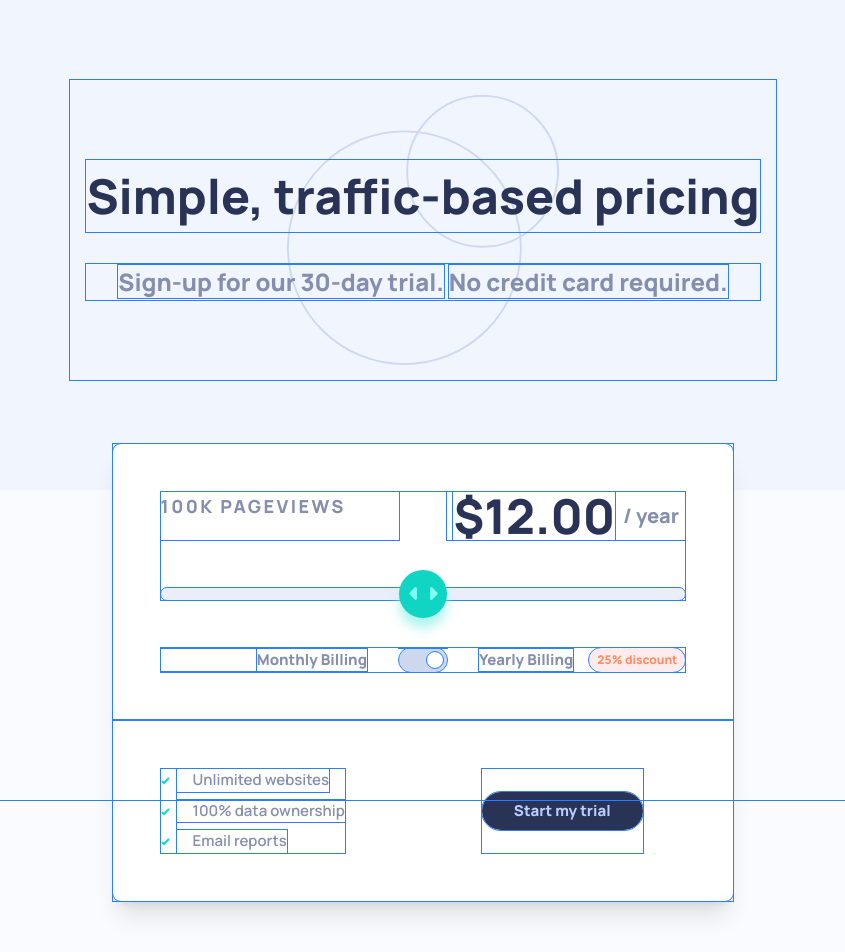
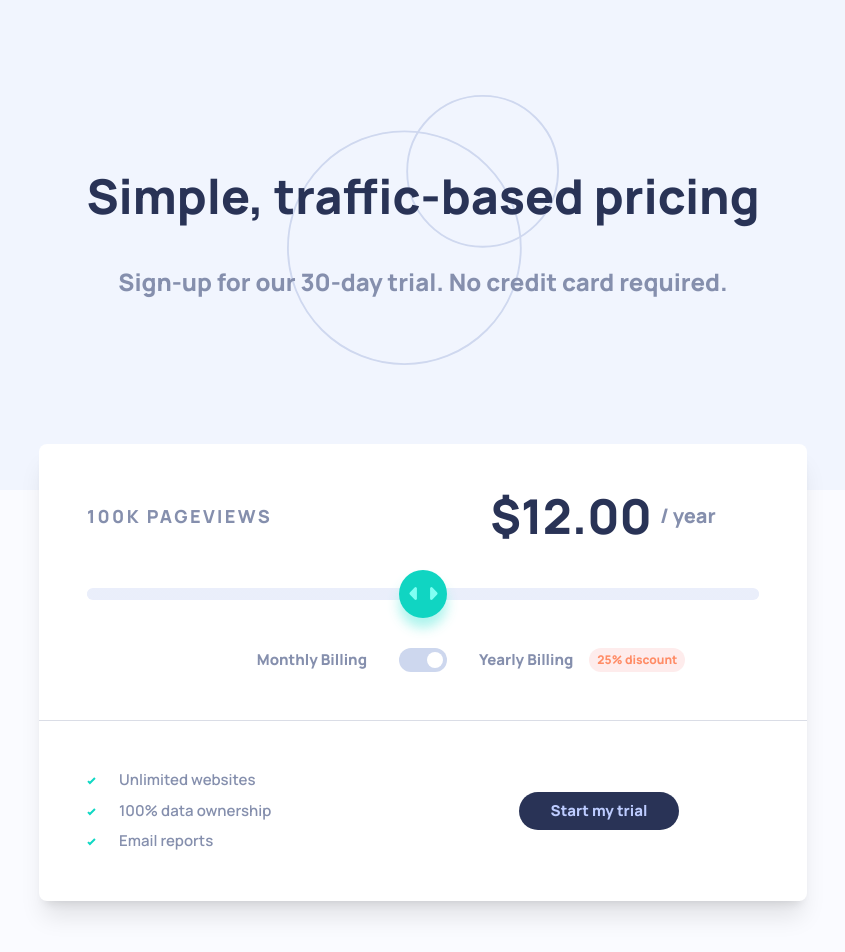
Before and after one commit to lilKriT/fem-interactive-pricing-component, a Next.js app: page / in a window 1280 px wide. Shown: the top 952 px of the page, without its empty margins (217-1062 px from the left). Built offline with nearby package versions, Linux system fonts and the light colour scheme.

Commit message:
Minor fixes.

```diff
--- a/app/_components/PricingCalculator.tsx
+++ b/app/_components/PricingCalculator.tsx
@@ -13,7 +13,7 @@ const PricingCalculator = () => {
   return (
     <div className="flex flex-col justify-center items-center gap-12 p-12">
       {/* Top Row */}
-      <div className="w-full grid grid-cols-1 justify-items-center gap-12 md:grid-cols-2 md:justify-items-stretch">
+      <div className="w-full grid grid-cols-1 justify-items-center gap-12 md:grid-cols-2 md:justify-items-stretch items-center">
         <p className="uppercase font-extrabold tracking-[.15rem] text-lg">
           {formatViews(pricingTiers[tier].views)} Pageviews
         </p>
--- a/app/_components/ViewsPriceRange.tsx
+++ b/app/_components/ViewsPriceRange.tsx
@@ -38,6 +38,7 @@ const ViewsPriceRange = ({
       min={0}
       max={4}
       step={1}
+      aria-label="Select amount of views"
       className={`w-full bg-empty-slider-bar rounded-lg appearance-none cursor-pointer h-3 ${className}`}
       onChange={handleChange}
     />
--- a/app/globals.css
+++ b/app/globals.css
@@ -41,7 +41,7 @@
 }
 
 * {
-  @apply outline outline-blue-500;
+  /* @apply outline outline-blue-500; */
 }
 
 body {
--- a/app/page.tsx
+++ b/app/page.tsx
@@ -17,7 +17,7 @@ export default function Home() {
         </div>
 
         {/* Card */}
-        <div className="max-w-3xl bg-pricing-background rounded-lg shadow-xl mx-12">
+        <div className="w-full max-w-3xl bg-pricing-background rounded-lg shadow-xl mx-12">
           {/* Pricing section */}
           <PricingCalculator />
 
```
